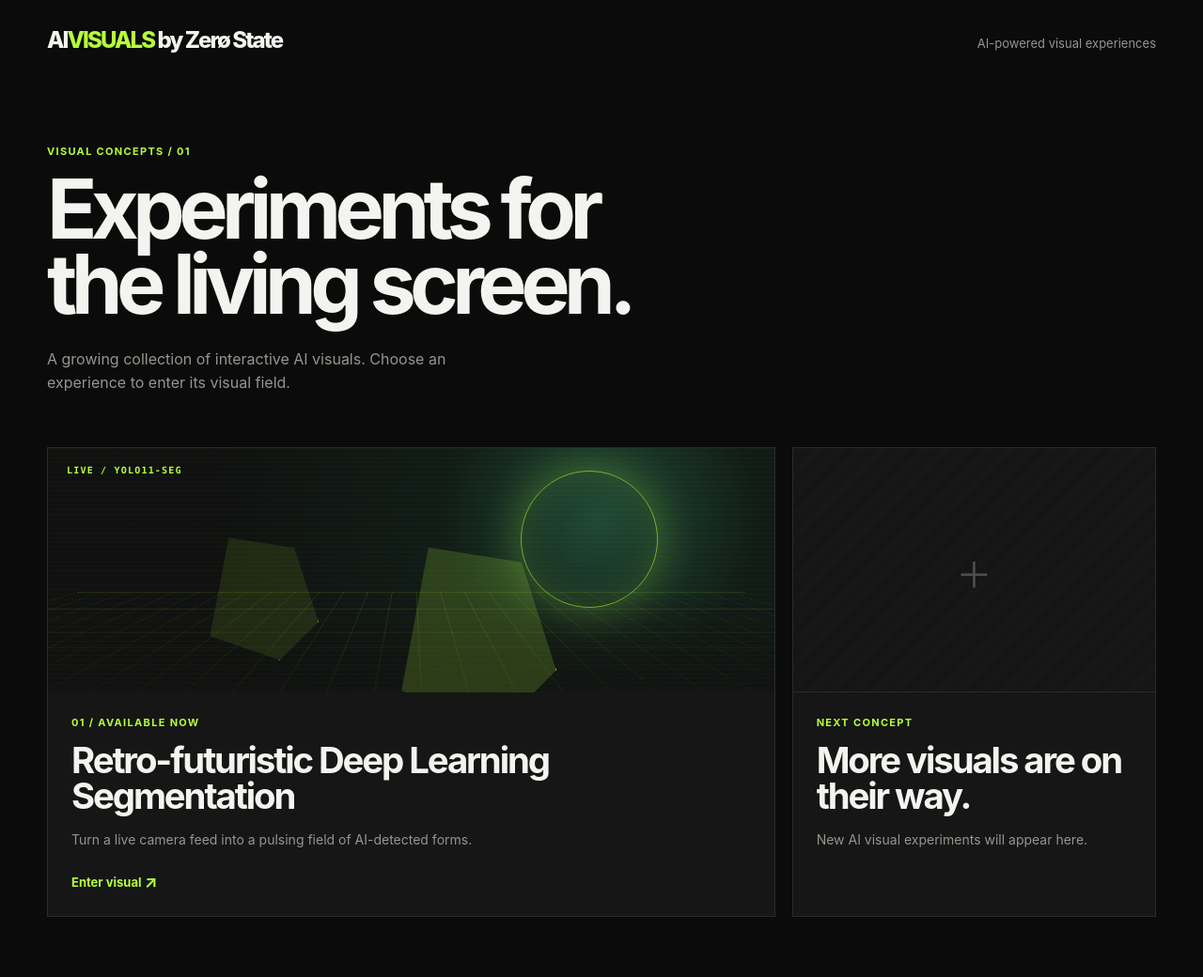
After one commit to FernandoFerrer/ai-visuals, a Flask app: template templates/landing.html in a window 1280 px wide. The commit adds this page. Shown: the whole page at 94% size. Run offline with Flask 3, Linux system fonts and the light colour scheme; the template is opened without the code that fills it, so the values that code supplies are empty.

Commit message:
Created landing page for more visuals

```diff
--- a/app.py
+++ b/app.py
@@ -87,7 +87,12 @@ def semantic_polygons(instance_polygons: list[dict], frame_shape: tuple[int, ...
 
 
 @app.get("/")
-def index():
+def landing_page():
+    return render_template("landing.html")
+
+
+@app.get("/retro-futuristic-deep-learning-segmentation")
+def retro_futuristic_deep_learning_segmentation():
     return render_template("index.html")
 
 
--- a/static/styles.css
+++ b/static/styles.css
@@ -16,6 +16,162 @@ body {
   color: var(--ink);
   background: #0a0b0a;
 }
+.landing-shell {
+  width: min(1180px, calc(100% - 48px));
+  min-height: 100vh;
+  margin: auto;
+  padding: 28px 0 64px;
+}
+.landing-header {
+  display: flex;
+  justify-content: space-between;
+  align-items: baseline;
+  padding-bottom: 72px;
+}
+.landing-header p {
+  margin: 0;
+  color: var(--muted);
+  font-size: 13px;
+}
+.landing-intro {
+  max-width: 700px;
+  margin-bottom: 56px;
+}
+.eyebrow {
+  margin: 0 0 14px;
+  color: var(--acid);
+  font-size: 11px;
+  font-weight: 700;
+  letter-spacing: .12em;
+  text-transform: uppercase;
+}
+.landing-intro h1 {
+  max-width: 680px;
+  margin: 0;
+  font-size: clamp(48px, 7vw, 88px);
+  font-weight: 750;
+  letter-spacing: -.075em;
+  line-height: .91;
+}
+.landing-copy {
+  max-width: 450px;
+  margin: 28px 0 0;
+  color: var(--muted);
+  font-size: 16px;
+  line-height: 1.55;
+}
+.concept-grid {
+  display: grid;
+  grid-template-columns: minmax(0, 2fr) minmax(260px, 1fr);
+  gap: 18px;
+}
+.concept-card {
+  min-height: 500px;
+  color: inherit;
+  border: 1px solid var(--line);
+  background: var(--panel);
+}
+.concept-card--active {
+  display: grid;
+  grid-template-rows: 260px 1fr;
+  overflow: hidden;
+  text-decoration: none;
+  transition: border-color .2s ease, transform .2s ease;
+}
+.concept-card--active:hover {
+  border-color: var(--acid);
+  transform: translateY(-3px);
+}
+.concept-card__art {
+  position: relative;
+  overflow: hidden;
+  background: radial-gradient(circle at 76% 28%, #204936 0, #111c17 27%, #101110 67%);
+}
+.concept-card__grid,
+.concept-card__grid::after {
+  position: absolute;
+  inset: 0;
+  content: "";
+}
+.concept-card__grid {
+  background-image: linear-gradient(#b6ff3b20 1px, transparent 1px), linear-gradient(90deg, #b6ff3b20 1px, transparent 1px);
+  background-size: 28px 28px;
+  transform: perspective(300px) rotateX(54deg) scale(1.8) translateY(24%);
+  transform-origin: bottom;
+}
+.concept-card__grid::after {
+  background: linear-gradient(transparent, #101110);
+}
+.concept-card__orb {
+  position: absolute;
+  top: 24px;
+  right: 16%;
+  width: 146px;
+  aspect-ratio: 1;
+  border: 1px solid #b6ff3b99;
+  border-radius: 50%;
+  box-shadow: 0 0 48px #b6ff3b48, inset 0 0 40px #b6ff3b24;
+}
+.concept-card__mask {
+  position: absolute;
+  border: 1px solid #b6ff3b;
+  background: #b6ff3b2b;
+  box-shadow: 0 0 24px #b6ff3b66;
+  clip-path: polygon(19% 4%, 78% 12%, 100% 70%, 65% 100%, 2% 81%);
+}
+.concept-card__mask--one { width: 168px; height: 198px; right: 30%; bottom: -36px; }
+.concept-card__mask--two { width: 118px; height: 136px; left: 22%; bottom: 34px; opacity: .58; }
+.concept-card__scanline {
+  position: absolute;
+  inset: 0;
+  background: repeating-linear-gradient(0deg, transparent 0 4px, #b6ff3b0d 5px);
+}
+.concept-card__label {
+  position: absolute;
+  top: 18px;
+  left: 20px;
+  color: var(--acid);
+  font: 700 10px ui-monospace, SFMono-Regular, Consolas, monospace;
+  letter-spacing: .12em;
+}
+.concept-card__content { padding: 25px; }
+.concept-card__content h2 {
+  max-width: 560px;
+  margin: 0;
+  font-size: clamp(26px, 3vw, 42px);
+  letter-spacing: -.055em;
+  line-height: 1;
+}
+.concept-card__content > p:not(.eyebrow) {
+  max-width: 470px;
+  margin: 16px 0 0;
+  color: var(--muted);
+  font-size: 14px;
+  line-height: 1.5;
+}
+.concept-card__action {
+  display: inline-block;
+  margin-top: 24px;
+  color: var(--acid);
+  font-size: 13px;
+  font-weight: 700;
+}
+.concept-card__action span { font-size: 18px; vertical-align: -1px; }
+.concept-card--coming-soon {
+  display: grid;
+  grid-template-rows: 260px 1fr;
+  color: var(--muted);
+}
+.concept-card__placeholder {
+  display: grid;
+  place-items: center;
+  color: #4b4e49;
+  border-bottom: 1px solid var(--line);
+  background: repeating-linear-gradient(135deg, #161716, #161716 8px, #141514 8px, #141514 16px);
+  font-size: 64px;
+  font-weight: 200;
+}
+.concept-card--coming-soon h2 { color: var(--ink); }
 .app-shell {
   max-width: 1440px;
   padding: 28px;
@@ -451,6 +607,20 @@ input[type="range"] {
   right: 20px;
 }
 @media (max-width: 760px) {
+  .landing-shell {
+    width: min(100% - 30px, 1180px);
+    padding-top: 15px;
+  }
+  .landing-header {
+    display: block;
+    padding-bottom: 54px;
+  }
+  .landing-header p { margin-top: 10px; }
+  .landing-intro { margin-bottom: 38px; }
+  .concept-grid { grid-template-columns: 1fr; }
+  .concept-card { min-height: 0; }
+  .concept-card--active,
+  .concept-card--coming-soon { grid-template-rows: 210px auto; }
   .app-shell {
     padding: 15px;
   }
--- a/templates/index.html
+++ b/templates/index.html
@@ -3,12 +3,12 @@
 <head>
   <meta charset="utf-8">
   <meta name="viewport" content="width=device-width, initial-scale=1">
-  <title>AI Visuals — by Zerø State</title>
+  <title>Retro-futuristic Deep Learning Segmentation — AI Visuals</title>
   <link rel="stylesheet" href="{{ url_for('static', filename='styles.css') }}">
 </head>
 <body>
   <main class="app-shell">
-    <header><a class="brand" href="/">AI<span>VISUALS</span> by Zerø State</a><p>Live instance segmentation</p></header>
+    <header><a class="brand" href="/">AI<span>VISUALS</span> by Zerø State</a><p>Retro-futuristic Deep Learning Segmentation</p></header>
     <section class="studio">
       <div class="stage" id="stage">
         <video id="camera" autoplay muted playsinline></video>
--- /dev/null
+++ b/templates/landing.html
@@ -0,0 +1,51 @@
+<!doctype html>
+<html lang="en">
+<head>
+  <meta charset="utf-8">
+  <meta name="viewport" content="width=device-width, initial-scale=1">
+  <title>AI Visuals — by Zerø State</title>
+  <link rel="stylesheet" href="{{ url_for('static', filename='styles.css') }}">
+</head>
+<body>
+  <main class="landing-shell">
+    <header class="landing-header">
+      <a class="brand" href="/">AI<span>VISUALS</span> by Zerø State</a>
+      <p>AI-powered visual experiences</p>
+    </header>
+
+    <section class="landing-intro" aria-labelledby="page-title">
+      <p class="eyebrow">Visual concepts / 01</p>
+      <h1 id="page-title">Experiments for<br>the living screen.</h1>
+      <p class="landing-copy">A growing collection of interactive AI visuals. Choose an experience to enter its visual field.</p>
+    </section>
+
+    <section class="concept-grid" aria-label="AI visual concepts">
+      <a class="concept-card concept-card--active" href="{{ url_for('retro_futuristic_deep_learning_segmentation') }}">
+        <div class="concept-card__art" aria-hidden="true">
+          <span class="concept-card__grid"></span>
+          <span class="concept-card__orb"></span>
+          <span class="concept-card__mask concept-card__mask--one"></span>
+          <span class="concept-card__mask concept-card__mask--two"></span>
+          <span class="concept-card__scanline"></span>
+          <span class="concept-card__label">LIVE / YOLO11-SEG</span>
+        </div>
+        <div class="concept-card__content">
+          <p class="eyebrow">01 / Available now</p>
+          <h2>Retro-futuristic Deep Learning Segmentation</h2>
+          <p>Turn a live camera feed into a pulsing field of AI-detected forms.</p>
+          <span class="concept-card__action">Enter visual <span aria-hidden="true">↗</span></span>
+        </div>
+      </a>
+
+      <article class="concept-card concept-card--coming-soon" aria-label="More visual concepts coming soon">
+        <div class="concept-card__placeholder" aria-hidden="true"><span>+</span></div>
+        <div class="concept-card__content">
+          <p class="eyebrow">Next concept</p>
+          <h2>More visuals are on their way.</h2>
+          <p>New AI visual experiments will appear here.</p>
+        </div>
+      </article>
+    </section>
+  </main>
+</body>
+</html>
```
